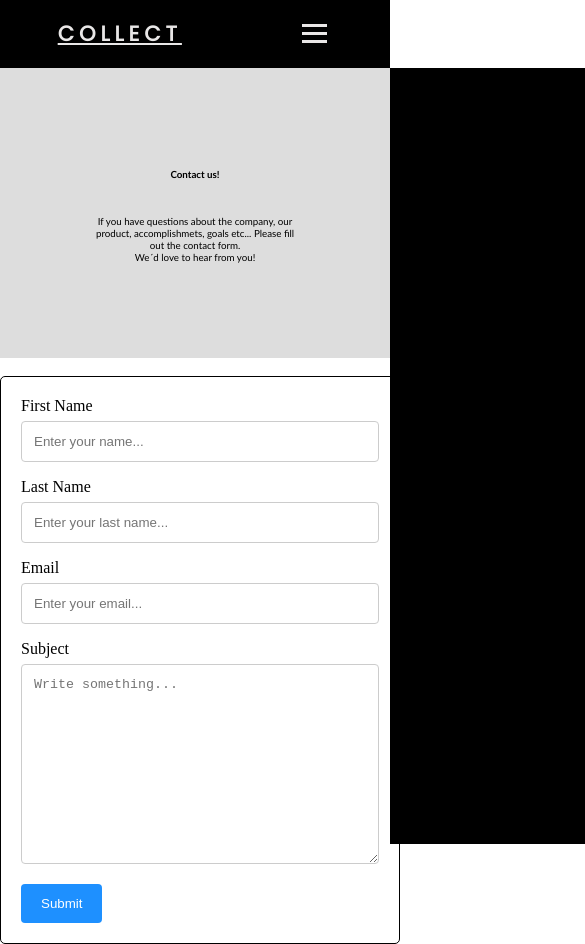
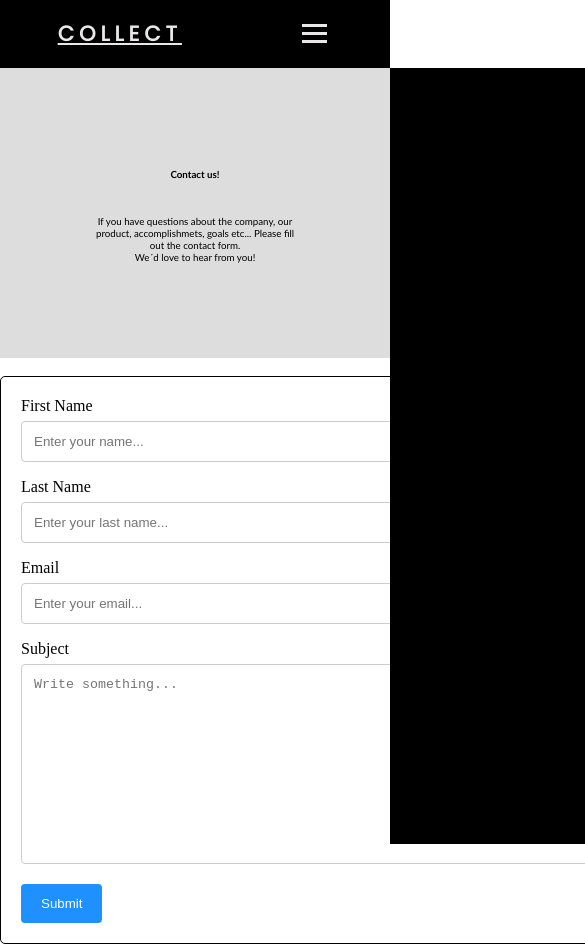
Before and after one commit to HalvorHetland/WebDesign, a plain HTML site: page Contact.html in a window 390 px wide. Shown: the top 944 px of the page, 585 px wide, since content can reach past the window. Drawn offline with Linux system fonts and the light colour scheme.

Commit message:
erouhouh

```diff
--- a/contactstyle.css
+++ b/contactstyle.css
@@ -187,10 +187,9 @@ input[type=submit]:hover {
   width: 700px;
   border: 1px solid black;
 }
-@media screen and (max-width: 600px){
+@media screen and (min-width: 500px){
   .container1{
     width: 100%;
-    overflow: -moz-hidden-unscrollable;
     width: 400px;
 
   }
```
